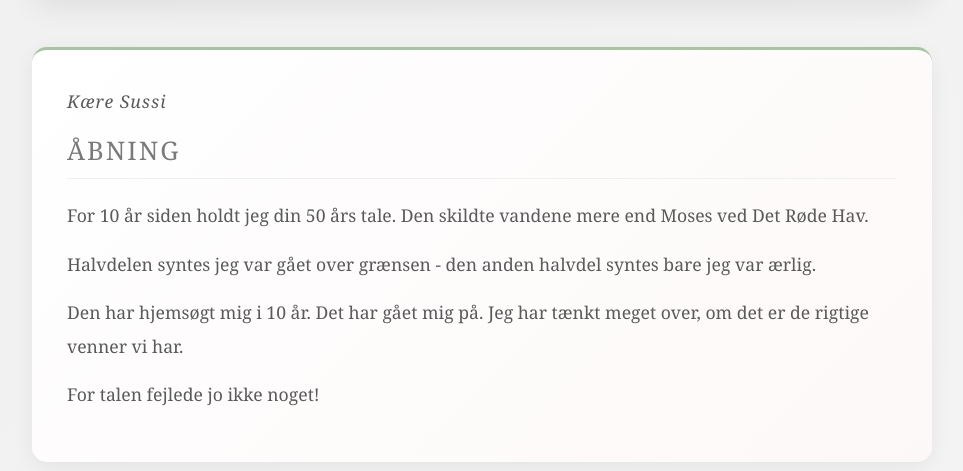
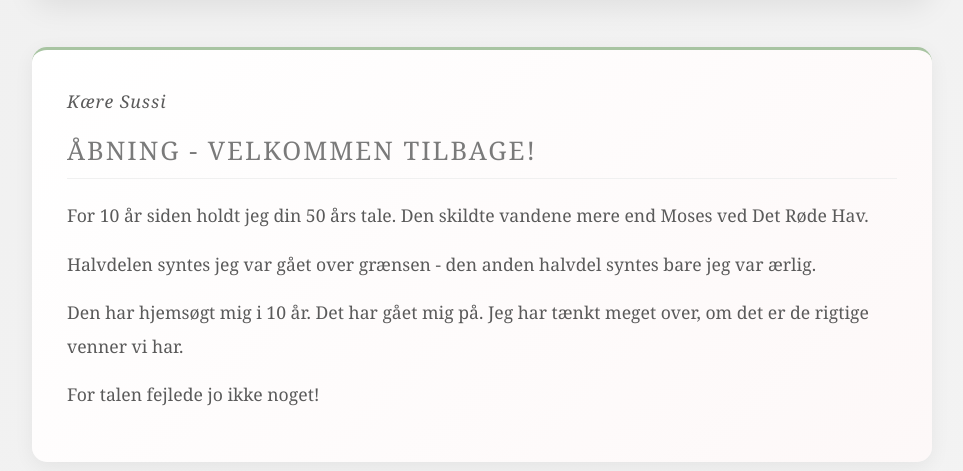
Before and after one commit to pkretzmann/Sussi60, a plain HTML site: page Index.html in a window 1280 px wide. Shown: the part 329-800 px from the top of the page, without its empty margins (158-1121 px from the left). Drawn offline with Linux system fonts and the light colour scheme.

Commit message:
Update Index.html with a more welcoming heading for Sussi's 60th birthday and modify Readme.md to use a header format.

```diff
--- a/Index.html
+++ b/Index.html
@@ -204,7 +204,7 @@
 
         <div class="section intro-section">
             <p class="greeting">Kære Sussi</p>
-            <h2>ÅBNING</h2>
+            <h2>ÅBNING - Velkommen tilbage!</h2>
             <p>For 10 år siden holdt jeg din 50 års tale. Den skildte vandene mere end Moses ved Det Røde Hav.</p>
             <p>Halvdelen syntes jeg var gået over grænsen - den anden halvdel syntes bare jeg var ærlig.</p>
             <p>Den har hjemsøgt mig i 10 år. Det har gået mig på. Jeg har tænkt meget over, om det er de rigtige venner vi har. </p>
```
Also changed, not shown: 1 other file.
